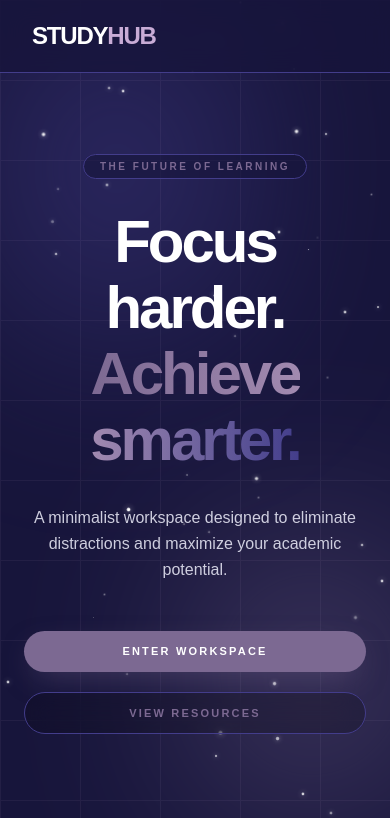
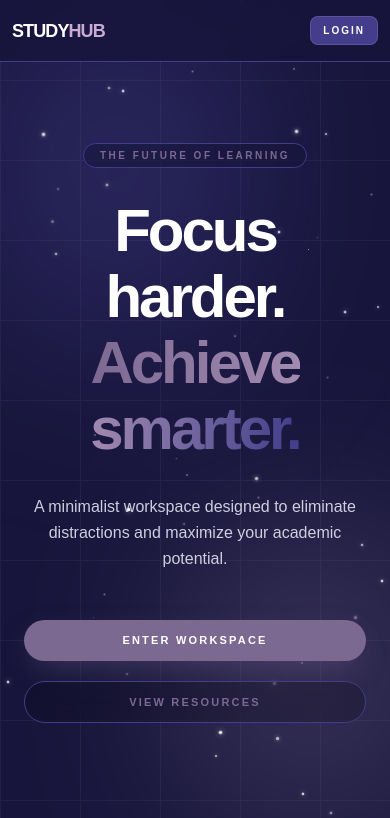
Before and after one commit to Wagisha-K/Study_Hub, a Next.js app: page / in a window 390 px wide. Shown: the top 818 px of the page. Built offline with nearby package versions, Linux system fonts and the light colour scheme.

Commit message:
fix: make login button visible on mobile navbar

```diff
--- a/components/Navbar.tsx
+++ b/components/Navbar.tsx
@@ -38,12 +38,17 @@ export default function Navbar() {
   ];
 
   return (
-    <nav className="flex items-center justify-between px-8 py-5 bg-[#17153B]/80 backdrop-blur-md border-b border-[#433D8B] sticky top-0 z-50">
-      <div className="font-space-grotesk text-2xl font-bold tracking-tighter text-white">
+    <nav className="flex items-center justify-between px-3 sm:px-8 py-4 sm:py-5 bg-[#17153B]/80 backdrop-blur-md border-b border-[#433D8B] sticky top-0 z-50 w-full">
+      {/* Logo */}
+      <div className="font-space-grotesk text-lg sm:text-2xl font-bold tracking-tighter text-white whitespace-nowrap">
         STUDY<span className="text-[#C8ACD6]">HUB</span>
       </div>
 
-      <div className="hidden md:flex items-center gap-4 font-inter text-[11px] font-bold uppercase tracking-[0.2em]">
+      {/* Navigation & Actions Container */}
+      <div className="flex items-center gap-1 sm:gap-4 font-inter text-[10px] sm:text-[11px] font-bold uppercase tracking-[0.2em]">
+
+        {/* Navigation Links - Hidden on mobile to prevent squishing, shown on desktop */}
+        <div className="hidden md:flex items-center gap-4">
           {navLinks.map((link) => (
             <Link
               key={link.href}
@@ -57,17 +62,20 @@ export default function Navbar() {
               {link.name}
             </Link>
           ))}
+        </div>
 
+        {/* Auth Buttons - Always visible on both mobile and desktop! */}
         {!user ? (
-          <Link href="/login" className="ml-2 text-white bg-[#433D8B] hover:bg-[#2E236C] px-6 py-2.5 rounded-xl border border-[#C8ACD6]/20">
+          <Link href="/login" className="text-white bg-[#433D8B] hover:bg-[#2E236C] px-3 sm:px-6 py-1.5 sm:py-2.5 rounded-lg sm:rounded-xl border border-[#C8ACD6]/20 whitespace-nowrap text-[10px] sm:text-[11px] font-black">
             Login
           </Link>
         ) : (
-          <div className="flex items-center gap-4 ml-4 pl-4 border-l border-white/10">
-            <span className="text-[#C8ACD6]/50 lowercase font-medium">{user.email?.split('@')[0]}</span>
+          <div className="flex items-center gap-2 sm:gap-4 ml-2 sm:ml-4 pl-2 sm:pl-4 border-l border-white/10">
+            {/* Username hidden on ultra-small mobile to make space for Logout button */}
+            <span className="hidden sm:inline text-[#C8ACD6]/50 lowercase font-medium">{user.email?.split('@')[0]}</span>
             <button
               onClick={handleLogout}
-              className="px-4 py-2 text-[10px] font-black bg-red-500/10 border border-red-500/20 text-red-400 rounded-lg hover:bg-red-500 hover:text-white transition-all"
+              className="px-2 sm:px-4 py-1.5 text-[9px] sm:text-[10px] font-black bg-red-500/10 border border-red-500/20 text-red-400 rounded-lg hover:bg-red-500 hover:text-white transition-all whitespace-nowrap"
             >
               LOGOUT
             </button>
```
Lines whose indentation alone changed are shown as unchanged.
